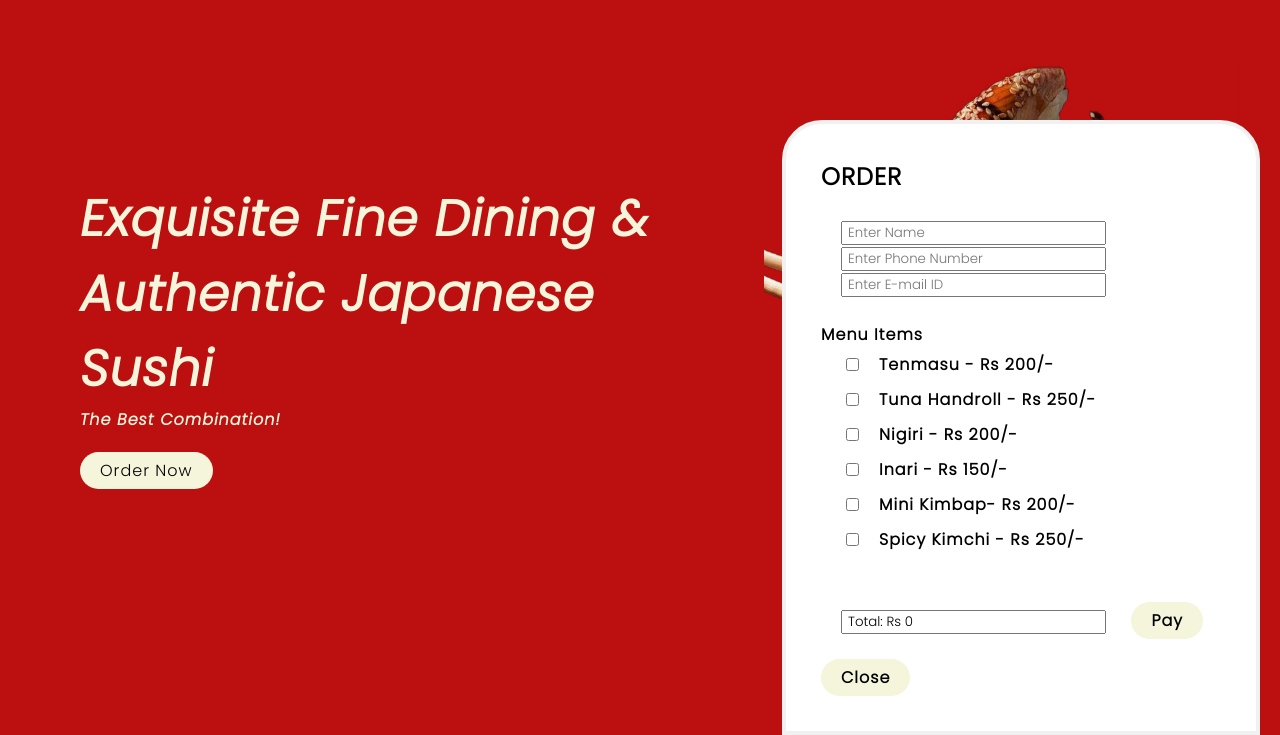
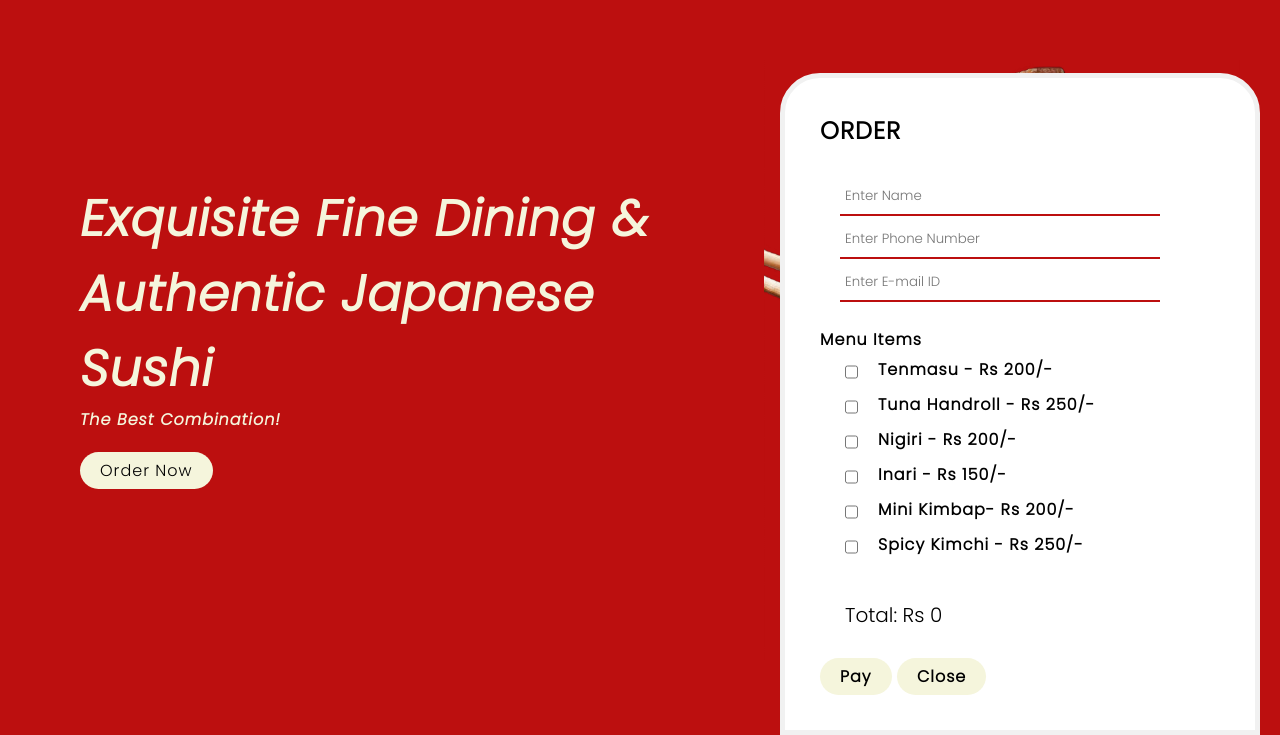
Before and after one commit to suppixie/Sushi-Restaurant---Itadakimasu, a plain HTML site: page index.html in a window 1280 px wide. Shown: the part 65-800 px from the top of the page. Drawn offline with Linux system fonts and the light colour scheme; a web font is replaced by a local one.

Commit message:
Menu Updated

```diff
--- a/style.css
+++ b/style.css
@@ -98,7 +98,7 @@ header ul li a {
    position:fixed;
    bottom: 0;
    right: 20px;
-   border: 4px solid #f1f1f1;
+   border: 5px solid #f1f1f1;
    z-index: 9;
    border-top-left-radius: 40px;
    border-top-right-radius: 40px;
@@ -112,13 +112,25 @@ header ul li a {
    background-color: white;
 }
 #form input{
-   margin: 0 20px 0;
+   margin:5px 20px 0px;
    padding-left: 5px;
 }
-.details {
-   justify-content:safe;
+#total {
+   border: none;
+   font-size: 20px;
+
 }
-.menu div {
+input[type=text] {
+   border-bottom:2px solid rgb(188, 15, 15);
+   border-top: none;
+   border-left: none;
+   border-right: none;
+   width: 80%;
+   padding: 8px 20px;
+   box-sizing: border-box;
+}
+
+   .menu div {
    display:flex;
    padding: 5px;
 }
```
